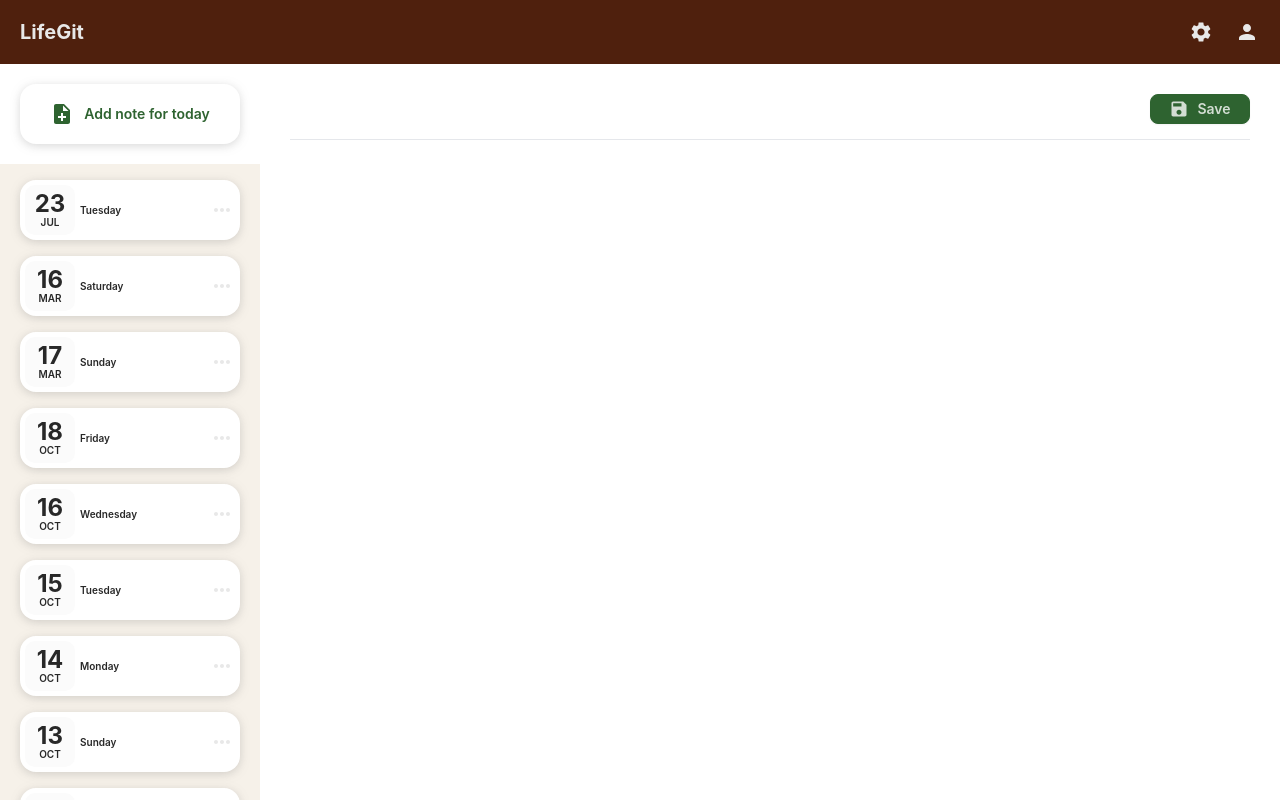
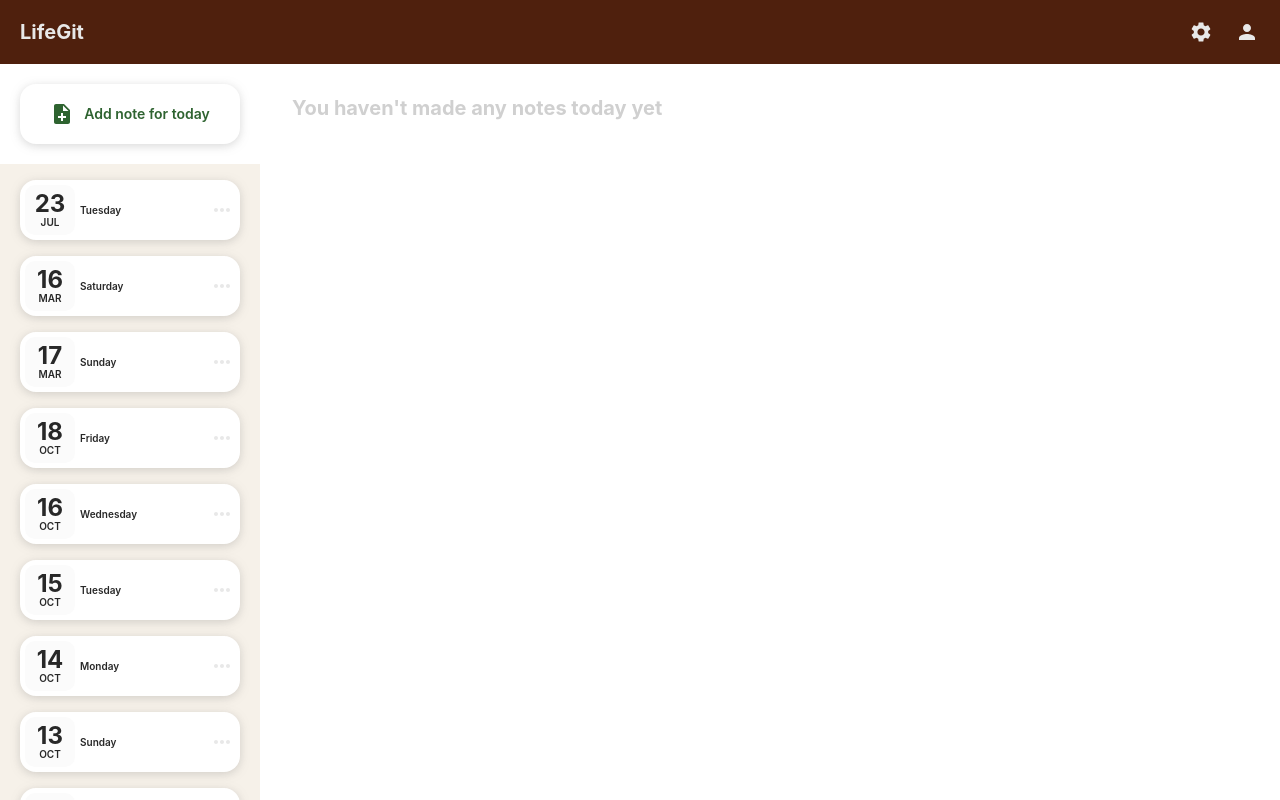
Before and after one commit to kontrastman/LifeGit, a React (Create React App) app in the folder client/: page / in a window 1280 px wide. Built offline with nearby package versions, Linux system fonts and the light colour scheme.

Commit message:
- Refactoring

```diff
--- /dev/null
+++ b/client/src/components/NoteContent.tsx
@@ -0,0 +1,14 @@
+import React from "react";
+import NoteHeader from "./RecordSection/NoteHeader";
+import RecordsList from "./RecordSection/RecordsList";
+
+const NoteContent: React.FC = () => {
+  return (
+    <div className="px-8">
+      <NoteHeader/>
+      <RecordsList/>
+    </div>
+  );
+};
+
+export default NoteContent;
--- a/client/src/components/RecordContent.tsx
+++ /dev/null
@@ -1,37 +0,0 @@
-import React from "react";
-import { useSelector } from "react-redux";
-import { RootState } from "../redux/store";
-import TimeBadge from "./RecordItem/TimeBadge";
-import { records } from "../records";
-import RecordHeader from "./RecordItem/RecordHeader";
-
-
-const RecordContent: React.FC = () => {
-  const selectedNote = useSelector((state: RootState) => state.selectedNote.selectedNote);
-  const data = selectedNote ? records[selectedNote] : [];
-
-  return (
-  // {/*
-  //   if typeof selectedItem === string (this might be as a state on redux)
-  //   than <RecordHeader>
-  //   <TimeBadge>
-  //   ...
-  //   else
-  //   Empty page (pages/EmptyPage.tsx) (with some text like "You don't note anything today" )
-  // */}
-    <div className="px-[30px]">
-      <RecordHeader/>
-      <div className="pt-5">
-        {data.map((record, index) => (
-          <div key={index} className="flex flex-column w-content pb-[15px]">
-            <TimeBadge time={record.time} />
-            <p className="pl-2.5 leading-1.5">{record.text}</p>
-          </div>
-        ))}
-        <h1></h1>
-      </div>
-    </div>
-  );
-};
-
-export default RecordContent;
--- a/client/src/components/RecordItem/RecordHeader.tsx
+++ /dev/null
@@ -1,19 +0,0 @@
-import React from "react";
-import { useSelector } from "react-redux";
-import { RootState } from "../../redux/store";
-import SaveButton from "./SaveButton";
-import { formatDate } from "../../utils/dateHelper";
-
-
-const RecordHeader: React.FC = () => {
-    const date = useSelector((state: RootState) => state.selectedNote.selectedNote);
-    const displayDate = date ? formatDate(date, "dd/MM/yyyy", "dd MMM yyyy") : "";
-    return(
-        <div className="flex items-center bg-base-100 sticky top-0 border-b-[1px] pt-[30px] pb-[15px]">
-            <h1 className="flex-1 font-bold text-xl ">{displayDate}</h1>
-            <SaveButton/>
-        </div>
-    )
-}
-
-export default RecordHeader;
--- /dev/null
+++ b/client/src/components/RecordSection/NoteHeader.tsx
@@ -0,0 +1,19 @@
+import React from "react";
+import { useSelector } from "react-redux";
+import { RootState } from "../../redux/store";
+import NoteHeaderEmptyNote from "./NoteHeaderEmptyNote";
+import NoteHeaderInfo from "./NoteHeaderInfo";
+
+const NoteHeader: React.FC = () => {
+  const selectedNote = useSelector(
+    (state: RootState) => state.selectedNote.selectedNote
+  );
+
+  return selectedNote === null ? (
+    <NoteHeaderEmptyNote />
+  ) : (
+    <NoteHeaderInfo />
+  );
+};
+
+export default NoteHeader;
--- /dev/null
+++ b/client/src/components/RecordSection/NoteHeaderEmptyNote.tsx
@@ -0,0 +1,13 @@
+import React from "react";
+
+const NoteHeaderEmptyNote: React.FC = () => {
+  return (
+    <div className="flex items-center bg-base-100 sticky top-0 pt-[30px] pb-[15px]">
+      <h1 className="flex-1 font-bold text-xl text-ghost">
+        You haven't made any notes today yet
+      </h1>
+    </div>
+  );
+};
+
+export default NoteHeaderEmptyNote;
--- /dev/null
+++ b/client/src/components/RecordSection/NoteHeaderInfo.tsx
@@ -0,0 +1,23 @@
+import React from "react";
+import { useSelector } from "react-redux";
+import { RootState } from "../../redux/store";
+import { formatDate } from "../../utils/dateHelper";
+import SaveButton from "./SaveButton";
+
+const NoteHeaderInfo: React.FC = () => {
+  const selectedNote = useSelector(
+    (state: RootState) => state.selectedNote.selectedNote
+  );
+  const displayDate = selectedNote
+    ? formatDate(selectedNote, "dd/MM/yyyy", "dd MMM yyyy")
+    : "";
+
+  return (
+    <div className="flex items-center bg-base-100 sticky top-0 border-b-[1px] pt-[30px] pb-[15px]">
+      <h1 className="flex-1 font-bold text-xl ">{displayDate}</h1>
+      <SaveButton />
+    </div>
+  );
+};
+
+export default NoteHeaderInfo;
--- /dev/null
+++ b/client/src/components/RecordSection/RecordsList.tsx
@@ -0,0 +1,25 @@
+import React from "react";
+import { useSelector } from "react-redux";
+import { RootState } from "../../redux/store";
+import TimeBadge from "./TimeBadge";
+import { records } from "../../records";
+
+const RecordsList: React.FC = () => {
+  const selectedNote = useSelector(
+    (state: RootState) => state.selectedNote.selectedNote
+  );
+  const data = selectedNote ? records[selectedNote] : [];
+
+  return (
+    <div className="pt-5">
+      {data.map((record, index) => (
+        <div key={index} className="flex flex-column w-content pb-[15px]">
+          <TimeBadge time={record.time} />
+          <p className="pl-2.5 leading-1.5">{record.text}</p>
+        </div>
+      ))}
+    </div>
+  );
+};
+
+export default RecordsList;
--- a/client/src/pages/DiaryPage.tsx
+++ b/client/src/pages/DiaryPage.tsx
@@ -1,5 +1,5 @@
 import React, { useState } from "react";
-import RecordContent from "../components/RecordContent";
+import NoteContent from "../components/NoteContent";
 import SidebarContent from "../components/SidebarContent";
 
 
@@ -8,7 +8,7 @@ const PageWithSidebarTemplate: React.FC = () => {
     <div className="drawer fixed lg:drawer-open h-screen">
       <input id="my-drawer-2" type="checkbox" className="drawer-toggle" />
       <div className="drawer-content flex flex-col flex-1 overflow-y-auto">
-        <RecordContent/>
+        <NoteContent/>
       </div>
       <div className="drawer-side flex flex-col h-screen overflow-y-hidden-important w-fixed-sidebar">
         <SidebarContent />
--- a/client/tailwind.config.js
+++ b/client/tailwind.config.js
@@ -12,6 +12,7 @@ module.exports = {
       colors: {
         'date-bg': '#FBFBFB',
         'generalText': '#282828',
+        "ghost": "#D0D0D0",
       },
       dropShadow: {
         'card': '0 2px 5px rgba(98,98,98, 0.25)',
```
Also changed, not shown: client/src/components/RecordSection/SaveButton.tsx (renamed from client/src/components/RecordItem/SaveButton.tsx), client/src/components/RecordSection/TimeBadge.tsx (renamed from client/src/components/RecordItem/TimeBadge.tsx).
